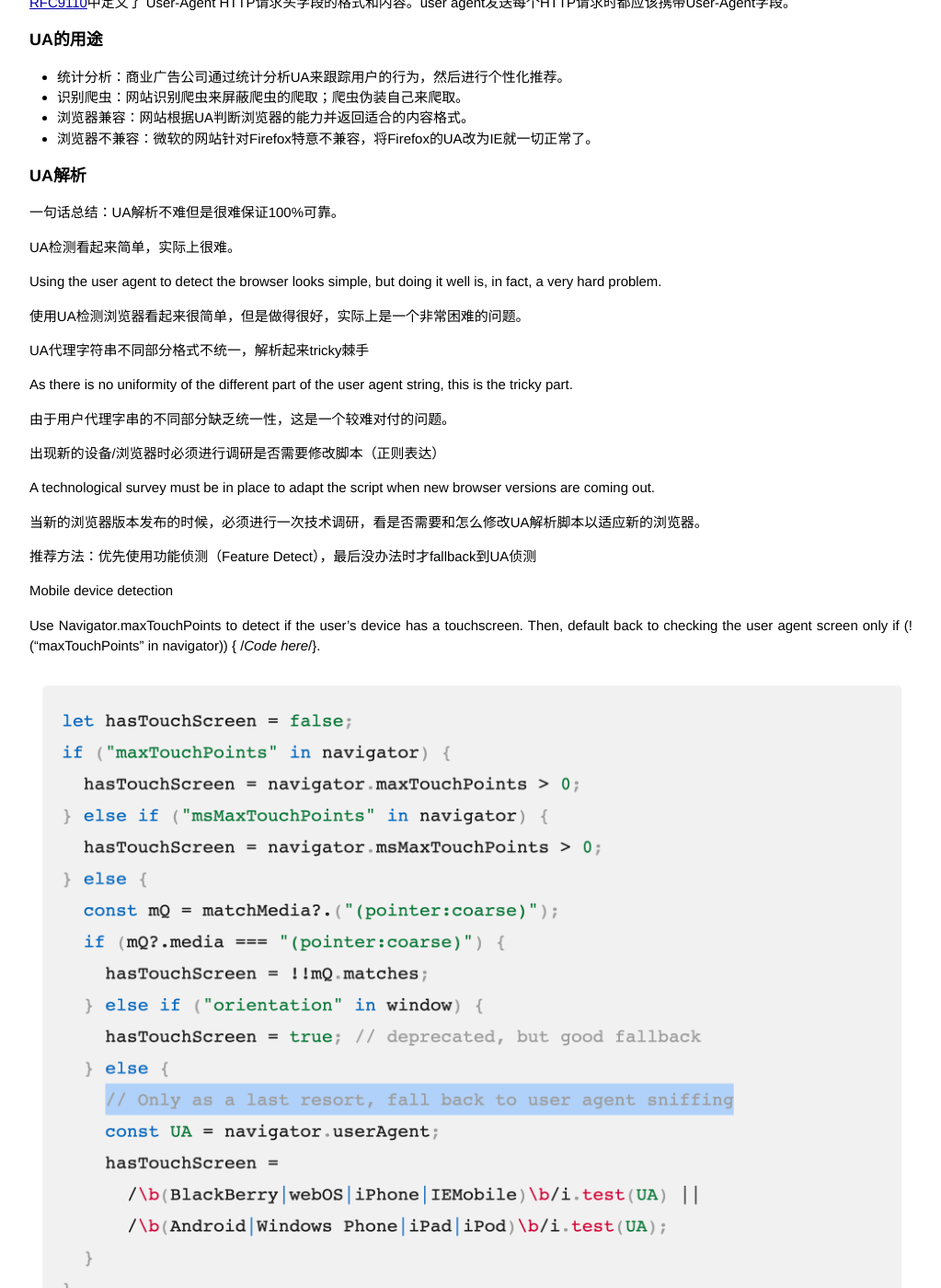
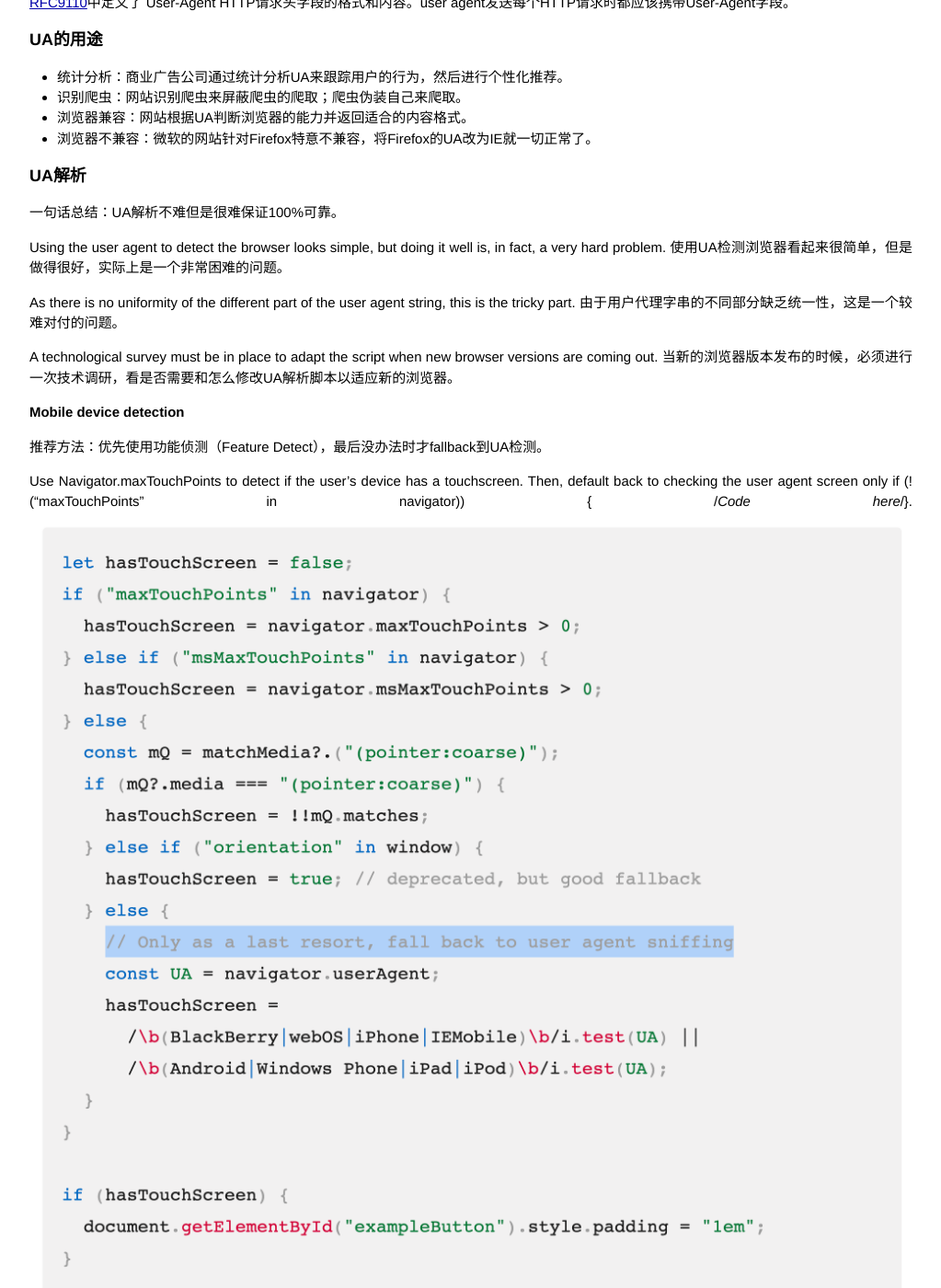
Before and after one commit to gongpengjun/gongpengjun.github.io, a Jekyll site: the page built from _posts/2022-08-18-user-agent.markdown, in a window 1280 px wide and 1400 px high, scrolled down 309 px. Shown: the whole window at 92% size, without its empty margins (128-1151 px from the left). Built offline with Jekyll 4.4.1, drawn with Linux system fonts in a browser that asks for light colours; some of the changed text lies outside the part shown.

Commit message:
refine UA

```diff
--- a/_posts/2022-08-18-user-agent.markdown
+++ b/_posts/2022-08-18-user-agent.markdown
@@ -26,43 +26,40 @@ categories: HTTP
 
 
 
-UA检测看起来简单，实际上很难。
-
-> Using the user agent to detect the browser looks simple, but doing it well is, in fact, a very hard problem.
->
-> 使用UA检测浏览器看起来很简单，但是做得很好，实际上是一个非常困难的问题。
-
-UA代理字符串不同部分格式不统一，解析起来tricky棘手
-
-> As there is no uniformity of the different part of the user agent string, this is the tricky part.
->
-> 由于用户代理字串的不同部分缺乏统一性，这是一个较难对付的问题。
-
-出现新的设备/浏览器时必须进行调研是否需要修改脚本（正则表达）
-
-> A technological survey must be in place to adapt the script when new browser versions are coming out.
->
-> 当新的浏览器版本发布的时候，必须进行一次技术调研，看是否需要和怎么修改UA解析脚本以适应新的浏览器。
-
-推荐方法：优先使用功能侦测（Feature Detect），最后没办法时才fallback到UA侦测
-
-> Mobile device detection
->
-> Use Navigator.maxTouchPoints to detect if the user's device has a touchscreen. Then, default back to checking the user agent screen only if (!("maxTouchPoints" in navigator)) { /*Code here*/}.
-
-<img src="https://gongpengjun.com/imgs/UA_hasTouchScreen.png" width="100%" alt="Mobile device detection">
-
-UA解析只在是在没有办法时当做fallback的手段。
+Using the user agent to detect the browser looks simple, but doing it well is, in fact, a very hard problem.
+使用UA检测浏览器看起来很简单，但是做得很好，实际上是一个非常困难的问题。
 
 
 
-UA解析开源库 [ua-parser](https://github.com/ua-parser)
+As there is no uniformity of the different part of the user agent string, this is the tricky part.
+由于用户代理字串的不同部分缺乏统一性，这是一个较难对付的问题。
+
+
+
+A technological survey must be in place to adapt the script when new browser versions are coming out.
+当新的浏览器版本发布的时候，必须进行一次技术调研，看是否需要和怎么修改UA解析脚本以适应新的浏览器。
+
+
+
+**Mobile device detection**
+
+推荐方法：优先使用功能侦测（Feature Detect），最后没办法时才fallback到UA检测。
+
+Use Navigator.maxTouchPoints to detect if the user's device has a touchscreen. Then, default back to checking the user agent screen only if (!("maxTouchPoints" in navigator)) { /*Code here*/}.
+<img src="https://gongpengjun.com/imgs/UA_hasTouchScreen.png" width="100%" alt="Mobile device detection">
+
+
+
+**UA解析开源库**
+[ua-parser](https://github.com/ua-parser)
 
 - https://github.com/ua-parser/uap-core
 - https://github.com/ua-parser/uap-java
-- ...
+- https://github.com/ua-parser/uap-go
 
 ua-parser开源库集合支持各种常见编程语言，其中uap-core项目中的正则表达式文件[regexes.yaml](https://github.com/ua-parser/uap-core/blob/master/regexes.yaml)是关键，可以参考使用。
+
+
 
 正则表达式工具网站在解析时很有用：https://regex101.com/
 
```
